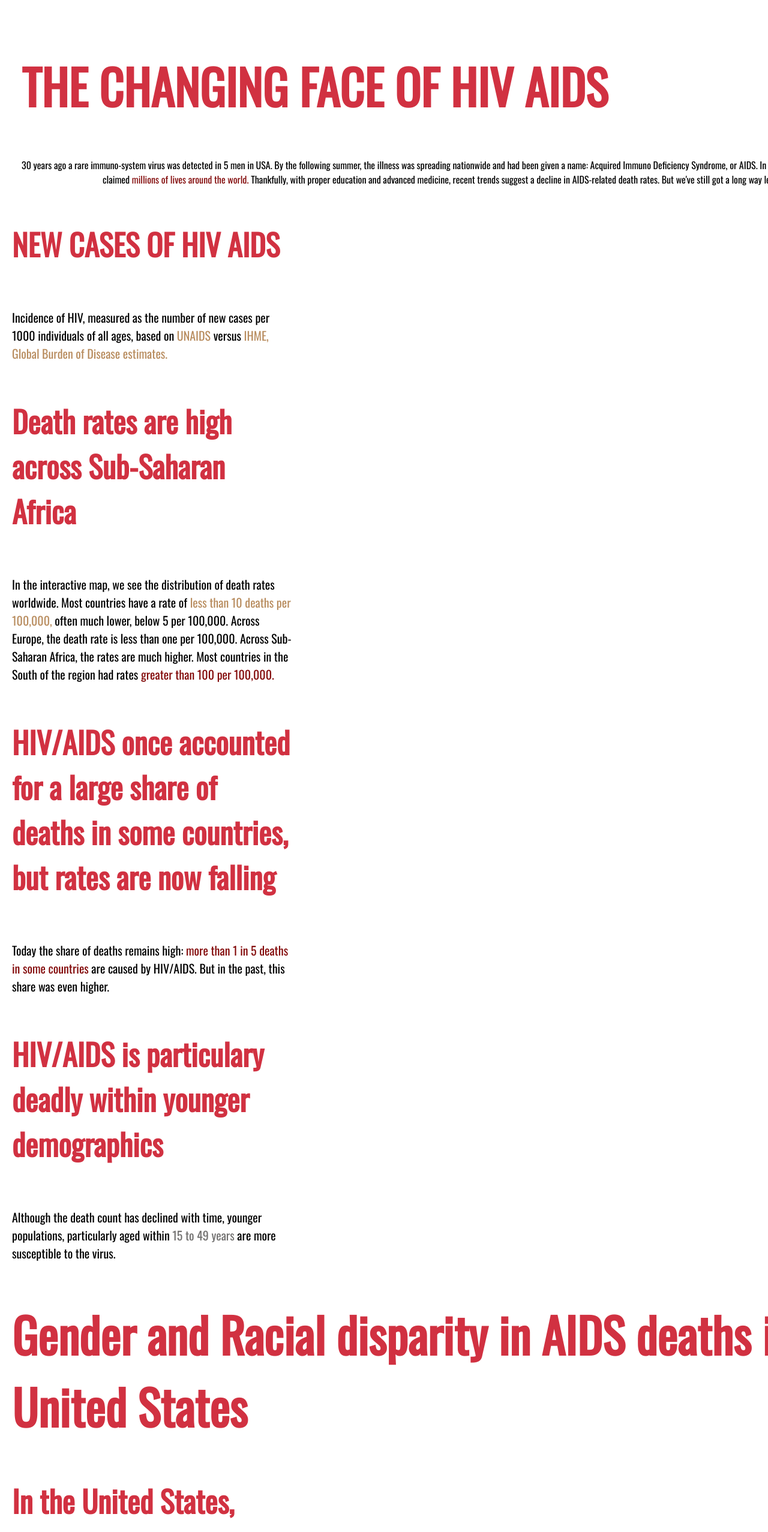
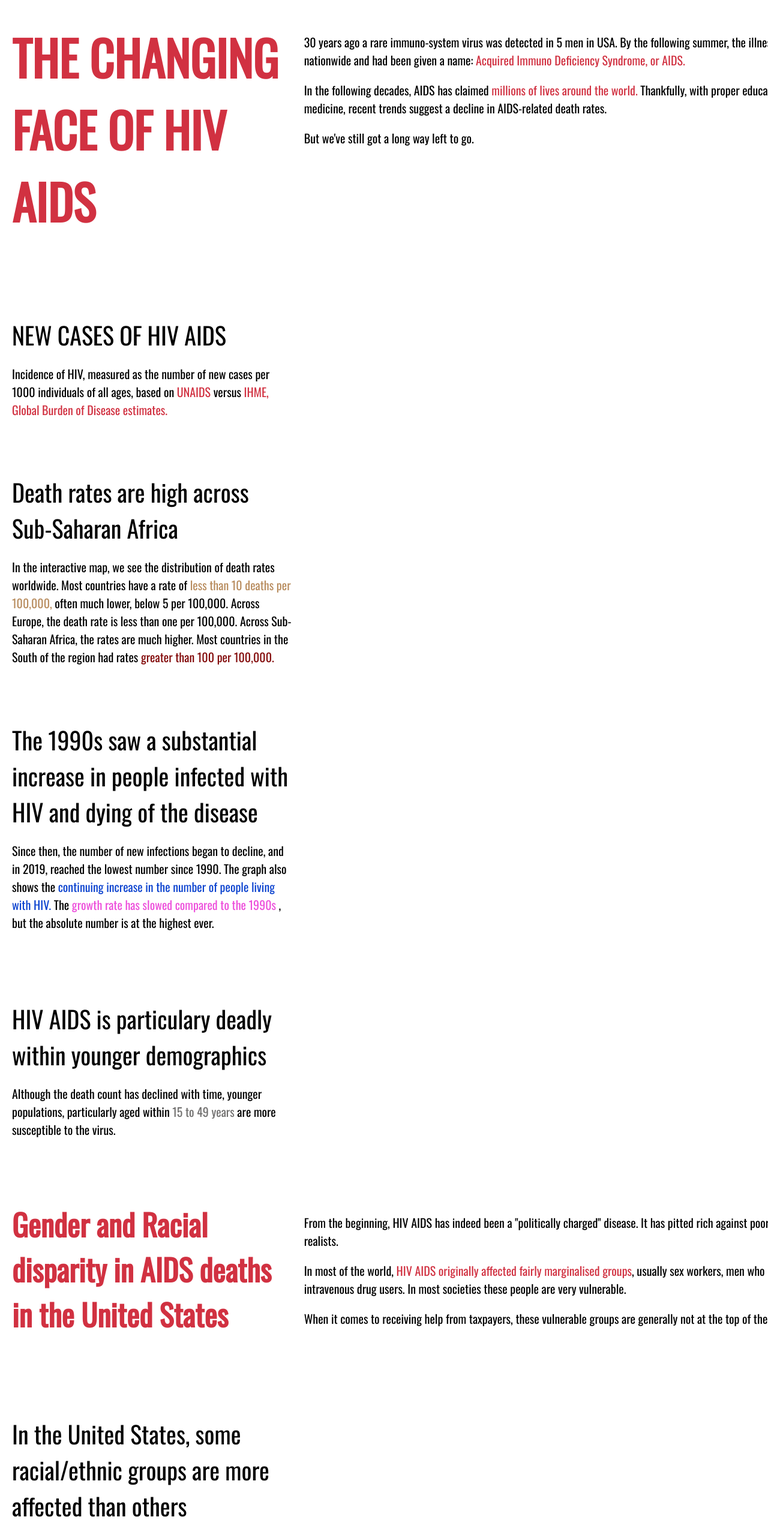
Before and after one commit to msub-01/3179_Vis2, a plain HTML site: page index.html in a window 1280 px wide. Shown: the top 2554 px of the page at 60% size. Drawn offline with nearby package versions, Linux system fonts and the light colour scheme; a script that the page names is missing.

Commit message:
Added updated index.html file

```diff
--- a/index.html
+++ b/index.html
@@ -29,23 +29,36 @@
 
   <div class="page">
 
-    <header class="w3-container w3-center w3-padding-48 w3-white">
-      <h1>THE CHANGING FACE OF HIV AIDS</h1>
-      <h6>30 years ago a rare immuno-system virus was detected in 5 men in USA.
-        By the following summer, the illness was spreading nationwide and had been given a name:
-        Acquired Immuno Deficiency Syndrome, or AIDS.
-        In the following decades, AIDS has claimed  <span class='deaths_text'>millions of lives around the world.</span>
-        Thankfully, with proper education and advanced medicine, recent trends suggest a decline in AIDS-related death rates.
-        But we've still got a long way left to go.</h6>
+    <header>
+      <div class="pure-g">
+        <div class="pure-u-1-3">
+          <div class="description description-left">
+          <h1>THE CHANGING FACE OF HIV AIDS</h1>
+        </div>
+
+      </div>
+      <div class="pure-u-2-3">
+        <p>30 years ago a rare immuno-system virus was detected in 5 men in USA.
+          By the following summer, the illness was spreading nationwide and had been given a name:
+          <span class='aids_text'>Acquired Immuno Deficiency Syndrome, or AIDS.</span></p>
+          <p>In the following decades, AIDS has claimed  <span class='aids_text'>millions of lives around the world.</span>
+          Thankfully, with proper education and advanced medicine, recent trends suggest a decline in AIDS-related death rates.</p>
+          <p>But we've still got a long way left to go.</p>
+
+      </div>
+    </div>
+
     </header>
+
 
      <!-- pure grid group -->
      <div class="pure-g">
       <div class="pure-u-1-3">
         <div class="description description-left">
-          <h2>NEW CASES OF HIV AIDS</h2>
-          <p>Incidence of HIV, measured as the number of new cases per 1000 individuals of all ages, based on <span class='cases_text'>UNAIDS </span>
-            versus <span class='cases_text'>IHME, Global Burden of Disease estimates.</span>
+          <br>
+          <h3>NEW CASES OF HIV AIDS</h3>
+          <p>Incidence of HIV, measured as the number of new cases per 1000 individuals of all ages, based on <span class='aids_text'>UNAIDS </span>
+            versus <span class='aids_text'>IHME, Global Burden of Disease estimates.</span>
           </p>
         </div>
 
@@ -61,7 +74,8 @@
     <div class="pure-g">
       <div class="pure-u-1-3">
         <div class="description description-left">
-          <h2>Death rates are high across Sub-Saharan Africa</h2>
+          <br>
+          <h3>Death rates are high across Sub-Saharan Africa</h3>
           <p>In the interactive map, we see the distribution of death rates worldwide.
             Most countries have a rate of <span class='cases_text'>less than 10 deaths per 100,000,</span> often much lower, below 5 per 100,000.
             Across Europe, the death rate is less than one per 100,000.
@@ -81,9 +95,12 @@
      <div class="pure-g">
       <div class="pure-u-1-3">
         <div class="description description-left">
-          <h2>HIV/AIDS once accounted for a large share of deaths in some countries, but rates are now falling</h2>
-          <p>Today the share of deaths remains high: <span class='deaths_text'> more than 1 in 5 deaths in some countries</span>  are caused by HIV/AIDS.
-            But in the past, this share was even higher.</p>
+          <br>
+          <h3>The 1990s saw a substantial increase in people infected with HIV and dying of the disease</h3>
+          <p>
+            Since then, the number of new infections began to decline, and in 2019, reached the lowest number since 1990.
+            The graph also shows the <span class='current_text'>continuing increase in the number of people living with HIV. </span>
+            The <span class='new_text'> growth rate has slowed compared to the 1990s </span>, but the absolute number is at the highest ever.</p>
         </div>
 
       </div>
@@ -93,12 +110,13 @@
       </div>
     </div>
     <!-- end pure grid group -->
-
+<br>
     <!-- pure grid group -->
     <div class="pure-g">
       <div class="pure-u-1-3">
         <div class="description description-left">
-          <h2>HIV/AIDS is particulary deadly within younger demographics</h2>
+          <br>
+          <h3>HIV AIDS is particulary deadly within younger demographics</h3>
           <p>Although the death count has declined with time, younger populations, particularly aged within <span class= 'age_text'>15 to 49 years </span>are more susceptible to the virus. </p>
         </div>
 
@@ -110,13 +128,35 @@
     </div>
     <!-- end pure grid group -->
 
-    <h1>Gender and Racial disparity in AIDS deaths in the United States</h1>
+    <!-- pure grid group -->
+    <div class="pure-g">
+      <div class="pure-u-1-3">
+        <div class="description description-left">
+          <br>
+          <br>
+          <h2>Gender and Racial disparity in AIDS deaths in the United States</h2>
+        </div>
+
+      </div>
+      <div class="pure-u-2-3">
+        <br>
+        <br>
+       <p>From the beginning, HIV AIDS has indeed been a "politically charged" disease. It has pitted rich against poor, and puritans against realists. </p>
+        <p>In most of the world,<span class='aids_text'> HIV AIDS originally affected fairly marginalised groups</span>, usually sex workers, men who have sex with men and intravenous drug users.
+        In most societies these people are very vulnerable.   </p>
+        <p>When it comes to receiving help from taxpayers, these vulnerable groups are generally not at the top of the agenda.</p>
+
+      </div>
+    </div>
+    <!-- end pure grid group -->
+
 
      <!-- pure grid group -->
      <div class="pure-g">
       <div class="pure-u-1-3">
         <div class="description description-left">
-          <h2>In the United States, some racial/ethnic groups are more affected than others</h2>
+          <br>
+          <h3>In the United States, some racial/ethnic groups are more affected than others</h3>
           <p>This is because some population groups have higher rates of HIV in their communities, thus raising the risk of new infections with each sexual or injection drug use encounter. </p>
         </div>
 
@@ -132,8 +172,9 @@
      <div class="pure-g">
       <div class="pure-u-1-3">
         <div class="description description-left">
-          <h2>More men tend to die from AIDS every year than women</h2>
-          <p>The reasons for differences in death rates include:
+          <br>
+          <h3>More men tend to die from AIDS every year than women</h3>
+          <p>The reasons for <span class="male_text"> higher death rates in men </span>include:
             <ul>
               <li><p>Starting treatment at later stages of disease progression</p></li>
               <li><p>Worse adherance to treatment follow ups compared to female counterparts</p></li>
@@ -156,9 +197,9 @@
     var specVis1 = "./js/tooltip_chart.vg.json";
     var specVis2 = "./js/aids_scatter_plot.vg.json";
     var specVis3 = "./js/line_chart.vg.json";
-    var specVis4 = "./js/tester.vg.json";
+    var specVis4 = "./js/aids_map_improved.vg.json";
     var specVis5 = "./js/isotype.vg.json";
-    var specVis6 = "./js/diverging_bar.vg.json";
+    var specVis6 = "./js/diverging_improved.vg.json";
 
 
     vegaEmbed('#vis1', specVis1, { "actions": false }).then(function (result) {
```
